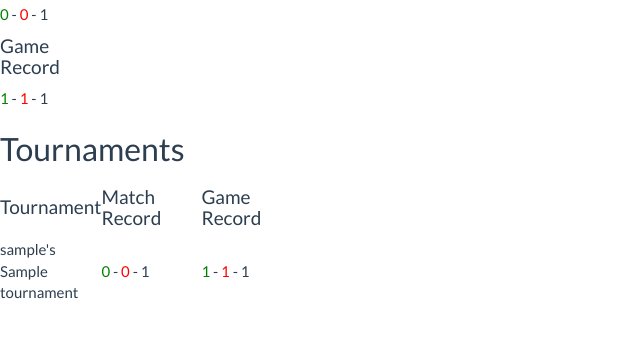
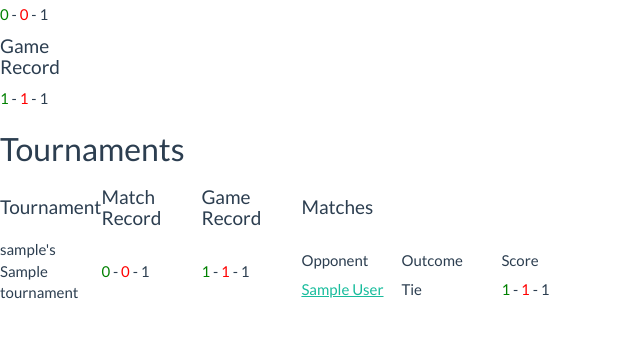
Before and after one commit to edasaur/mtg-recorder, a Django app: a page that uses templates/profile/profile.html in a window 1280 px wide. Shown: the part 219-557 px from the top of the page, without its empty margins (0-640 px from the left). Run offline with Django 3.2, Linux system fonts and the light colour scheme; a user stored in the database is signed in; tables that the repository leaves empty hold one stand-in row (values such as "Sample post"); parts of the project's set-up code (start-up, migrations or seed data) failed here and were passed over; some libraries are stand-ins or nearby versions.

Commit message:
added matches to profiles

```diff
--- a/templates/profile/profile.html
+++ b/templates/profile/profile.html
@@ -19,12 +19,29 @@
     <td width="100px"><h4>Tournament</h4></td>
     <td width="100px"><h4>Match Record</h4></td>
     <td width="100px"><h4>Game Record</h4></td>
+    <td width="400px"><h4>Matches</h4></td>
 </tr>
 {% for t in tournaments %}
 <tr>
     <td>{{t.name}}</td>
     <td><lol style="color: green">{{t.m_wins}}</lol> - <lol style="color: red">{{t.m_loss}}</lol> - {{t.m_ties}}</td>
     <td><lol style="color: green">{{t.g_wins}}</lol> - <lol style="color: red">{{t.g_loss}}</lol> - {{t.g_ties}}</td>
+    <td>
+        <table>
+            <tr>
+                <td width="100px"><h5>Opponent</h5></td>
+                <td width="100px"><h5>Outcome</h5></td>
+                <td width="100px"><h5>Score</h5></td>
+            </tr>
+            {% for m in t.matches %}
+            <tr>
+                <td><a href="/profile/{{m.opponent.user.username}}">{{m.opponent.user.first_name}} {{m.opponent.user.last_name}}</a></td>
+                <td>{{m.outcome}}</td>
+                <td><lol style="color: green">{{m.wins}}</lol> - <lol style="color: red">{{m.loss}}</lol> - {{m.ties}}</td>
+            </tr>
+            {% endfor %}
+        </table>
+    </td>
 </tr>
 {% endfor %}
 </table>
```
